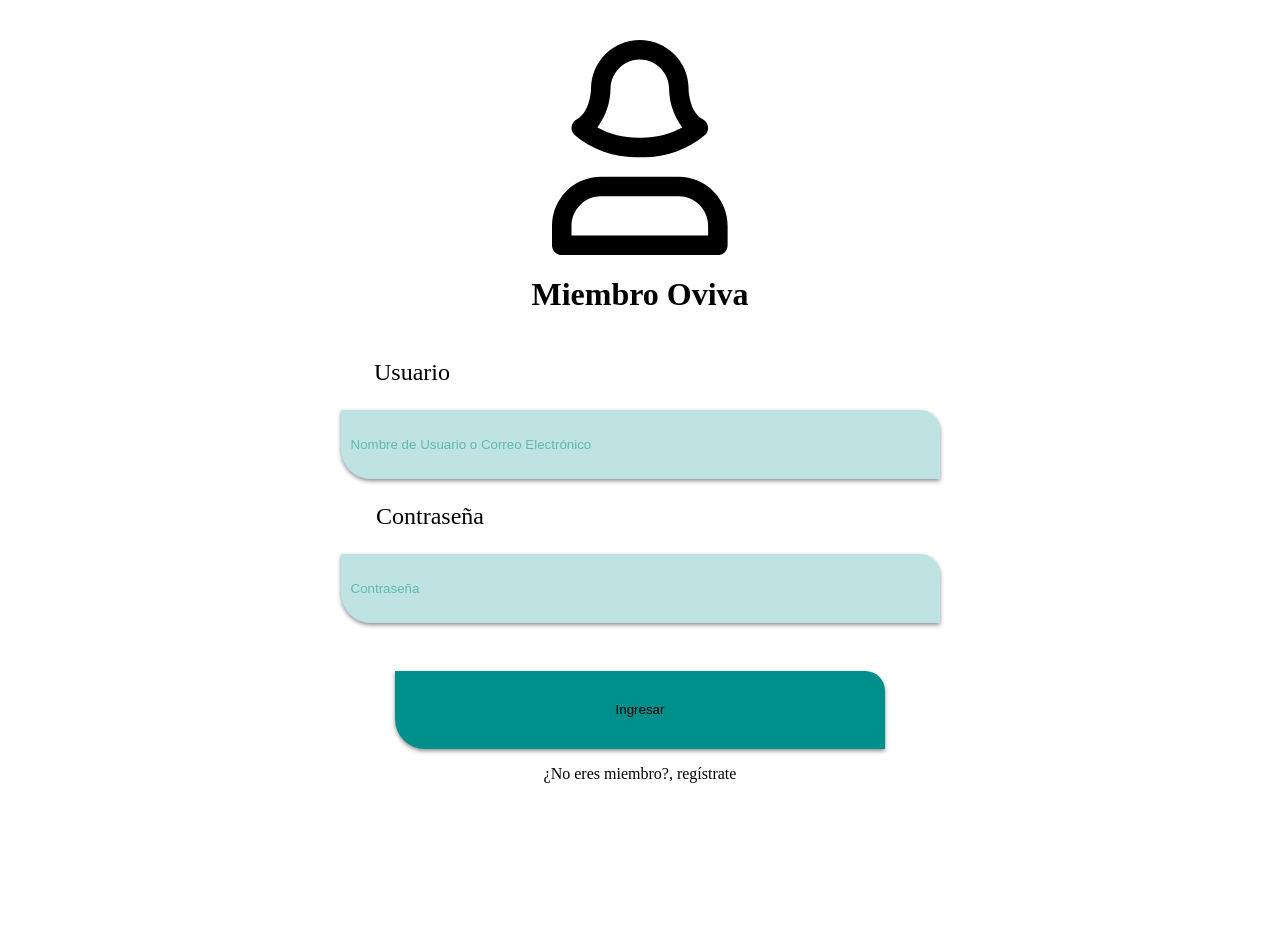
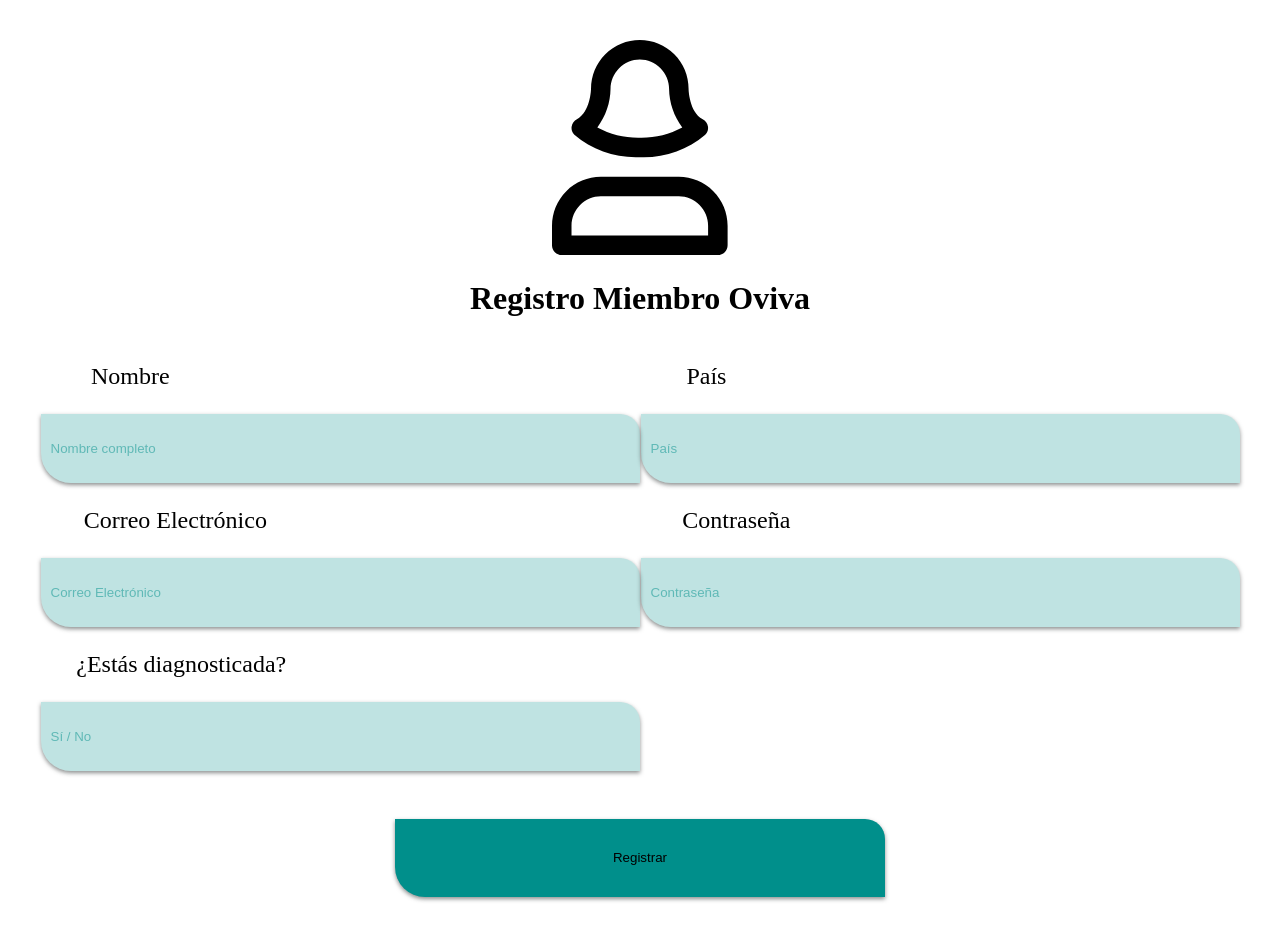
Before and after one commit to angylearns/oviva_care, a React (Vite) app in the folder HolisticFront/: page / in a window 1280 px wide. Shown: the top 947 px of the page. Before the commit the page ends 839 px from the top, so only its background shows below. Built offline with nearby package versions, Linux system fonts and the light colour scheme.

Commit message:
add register and css

```diff
--- a/HolisticFront/src/App.jsx
+++ b/HolisticFront/src/App.jsx
@@ -4,13 +4,15 @@ import Recipe from './components/recipe/Recipe';
 import Footer from './components/footer/Footer';
 import Navbar from './components/navbar/Navbar';
 import Login_user from './components/login/Login_user';
+import Register from './components/register/Register';
 
 function App() {
 
 
   return (
     <>
-    <Login_user />
+    <Register />
+      {/* <Login_user /> */}
       {/* <Recipe/> */}
     </>
   )
--- a/HolisticFront/src/components/login/Login_user.jsx
+++ b/HolisticFront/src/components/login/Login_user.jsx
@@ -16,8 +16,8 @@ function Login_user() {
             <h1 >Miembro Oviva</h1>
             <p className="text-user">Usuario</p>
             <input className="field-user"
-                type="text"
-                placeholder="Nombre de Usuario o Correo Electrónico"
+                type="email"
+                placeholder="Correo Electrónico"
                 required
             />
 
@@ -28,8 +28,8 @@ function Login_user() {
                 required
             />
             <button type="submit" className="login-button">Ingresar</button>
+            <button  className="goregister-button">¿No eres miembro?, regístrate</button>
 
-            <p>¿No eres miembro?, regístrate</p>
         </form>
 
     );
--- a/HolisticFront/src/components/login/login.css
+++ b/HolisticFront/src/components/login/login.css
@@ -31,11 +31,7 @@
     box-shadow: 0 2px 4px rgba(62, 66, 66, 0.6);
 }
 
-input[type="text"]::placeholder {
-    color: rgba(0, 143, 139, 0.50);
-}
-
-input[type="password"]::placeholder {
+input::placeholder {
     color: rgba(0, 143, 139, 0.50);
 }
 
@@ -49,9 +45,17 @@ input[type="password"]::placeholder {
     border: none;
 }
 
+.goregister-button{
+    background-color: transparent;
+    border: none;
+    margin-top: 48px;
+    color: rgba(0, 0, 0, 0.50);
+}
+
 .text-user {
     font-size: 24px;
     margin-right: 38%;
+
 
 }
 
--- a/HolisticFront/src/components/register/Register.jsx
+++ b/HolisticFront/src/components/register/Register.jsx
@@ -1,38 +1,74 @@
 import React from "react";
 import '../register/register.css'
+import login_icon from "../../../public/images/icons/login_icon.svg"
 
 
-function Login_user() {
+function Register() {
 
 
     return (
 
 
+        <form>
 
-        <form className="register">
+            <div>
+                <img src={login_icon} className="login-icon" alt="imagen login" />
+                <h1>Registro Miembro Oviva</h1>
+            </div>
+            <div className="fieldsblock">
+                <div className="groupfields1">
 
-            <img src={login_icon} className="login-icon" alt="imagen login" />
-            <h1> Registro Miembro Oviva</h1>
-            <p>Usuario</p>
-            <input className="field-user"
+                    <p className="text-regname">Nombre</p>
+                    <input className="field-regname"
                         type="text"
-                placeholder="Nombre de Usuario o Correo Electrónico"
+                        placeholder="Nombre completo"
                         required
                     />
 
-            <p>Contraseña</p>
-            <input className="field-password"
-                type="password"
+                    <p className="text-regemail">Correo Electrónico</p>
+                    <input className="field-regemail"
+                        type="email"
+                        placeholder="Correo Electrónico"
+                        required
+                    />
+
+                    <p className="text-regdiagnose">¿Estás diagnosticada?</p>
+                    <input className="field-regdiagnose"
+                        type="text"
+                        placeholder="Sí / No"
+                        required
+                    />
+
+                </div>
+
+                <div className="groupfields2">
+                    <p className="text-regcountry">País</p>
+                    <input className="field-regcountry"
+                        type="text"
+                        placeholder="País"
+                        required
+                    />
+
+                    <p className="text-regpassword">Contraseña</p>
+                    <input className="field-regpassword"
+                        type="text"
                         placeholder="Contraseña"
                         required
                     />
-            <button type="submit" className="login-button">Ingresar</button>
+                </div>
 
-            <p>¿No eres miembro?, regístrate</p>
+            </div>
+                <div className="buttons">
+                    <button type="submit" className="login-regbutton">Registrar</button>
+                    <button  className="gologin-button">¿Ya eres miembro?, inicia sesión</button>
+                </div>
+
+
         </form>
+
 
     );
 
 };
 
-export default Login_user;
+export default Register;
--- a/HolisticFront/src/components/register/register.css
+++ b/HolisticFront/src/components/register/register.css
@@ -0,0 +1,108 @@
+.fieldsblock{
+    display: flex;
+    flex-direction: row;
+    align-items: first baseline;
+    justify-content: space-around;
+}
+
+.field-regname{
+    border-radius: 0 20px 0 30px;
+    width: 587px;
+    height: 67px;
+    background-color:  rgba(0, 143, 139, 0.25);
+    padding-left: 10px;
+    border: none;
+    box-shadow: 0 2px 4px rgba(62, 66, 66, 0.6);
+}
+
+.field-regcountry{
+    border-radius: 0 20px 0 30px;
+    width: 587px;
+    height: 67px;
+    background-color:  rgba(0, 143, 139, 0.25);
+    padding-left: 10px;
+    border: none;
+    box-shadow: 0 2px 4px rgba(62, 66, 66, 0.6);
+}
+
+.field-regemail {
+    border-radius: 0 20px 0 30px;
+    width: 587px;
+    height: 67px;
+    background-color:  rgba(0, 143, 139, 0.25);
+    padding-left: 10px;
+    border: none;
+    box-shadow: 0 2px 4px rgba(62, 66, 66, 0.6);
+}
+
+.field-regdiagnose{
+    border-radius: 0 20px 0 30px;
+    width: 587px;
+    height: 67px;
+    background-color:  rgba(0, 143, 139, 0.25);
+    padding-left: 10px;
+    border: none;
+    box-shadow: 0 2px 4px rgba(62, 66, 66, 0.6);
+}
+
+.field-regpassword{
+    border-radius: 0 20px 0 30px;
+    width: 587px;
+    height: 67px;
+    background-color:  rgba(0, 143, 139, 0.25);
+    padding-left: 10px;
+    border: none;
+    box-shadow: 0 2px 4px rgba(62, 66, 66, 0.6);
+}
+
+.login-regbutton {
+    width: 490px;
+    height: 78px;
+    border-radius: 0 20px 0 30px;
+    margin-top: 48px;
+    background-color: #008F8B;
+    box-shadow: 0 2px 4px rgba(62, 66, 66, 0.6);
+    border: none;
+}
+
+.text-regname{
+    font-size: 24px;
+    margin-right: 70%;
+}
+
+.text-regemail{
+    font-size: 24px;
+    margin-right: 55%;
+}
+
+.text-regdiagnose{
+    font-size: 24px;
+    margin-right: 53%;
+}
+
+.text-regcountry{
+    font-size: 24px;
+    margin-right: 78%;
+}
+
+.text-regpassword{
+    font-size: 24px;
+    margin-right: 68%;
+}
+
+input::placeholder {
+    color: rgba(0, 143, 139, 0.50);
+}
+
+.buttons{
+    display: flex;
+    flex-direction: column;
+    align-items: center;
+    justify-content: center;
+}
+.gologin-button{
+    background-color: transparent;
+    border: none;
+    margin-top: 48px;
+    color: rgba(0, 0, 0, 0.50);
+}
```
Lines whose indentation alone changed are shown as unchanged.
